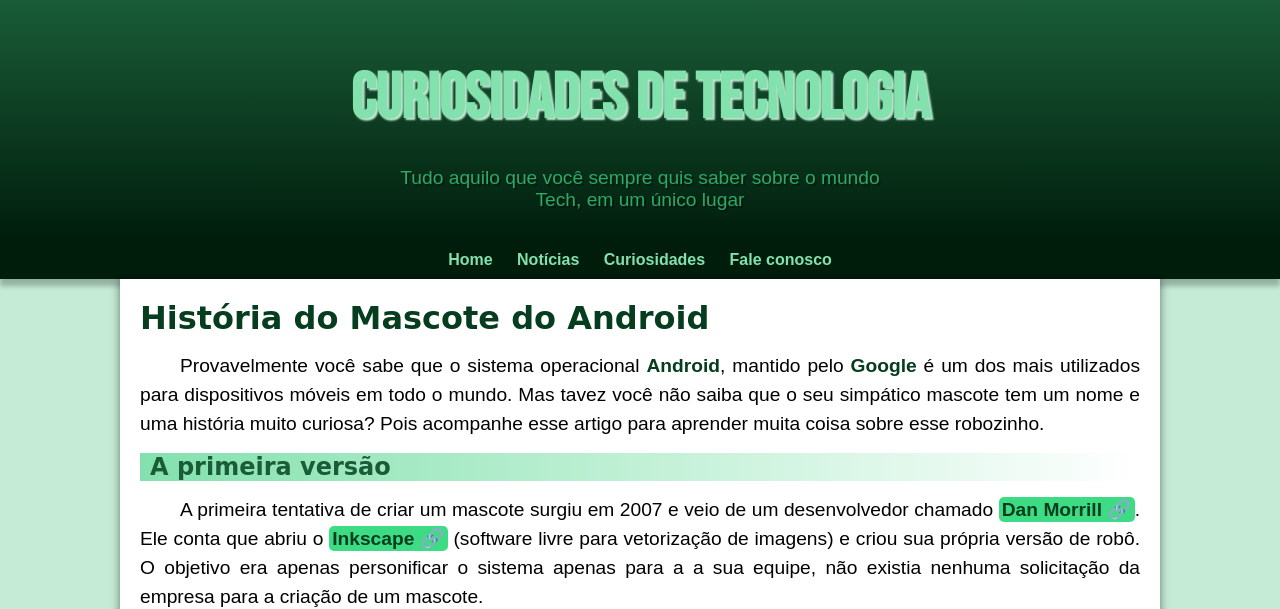
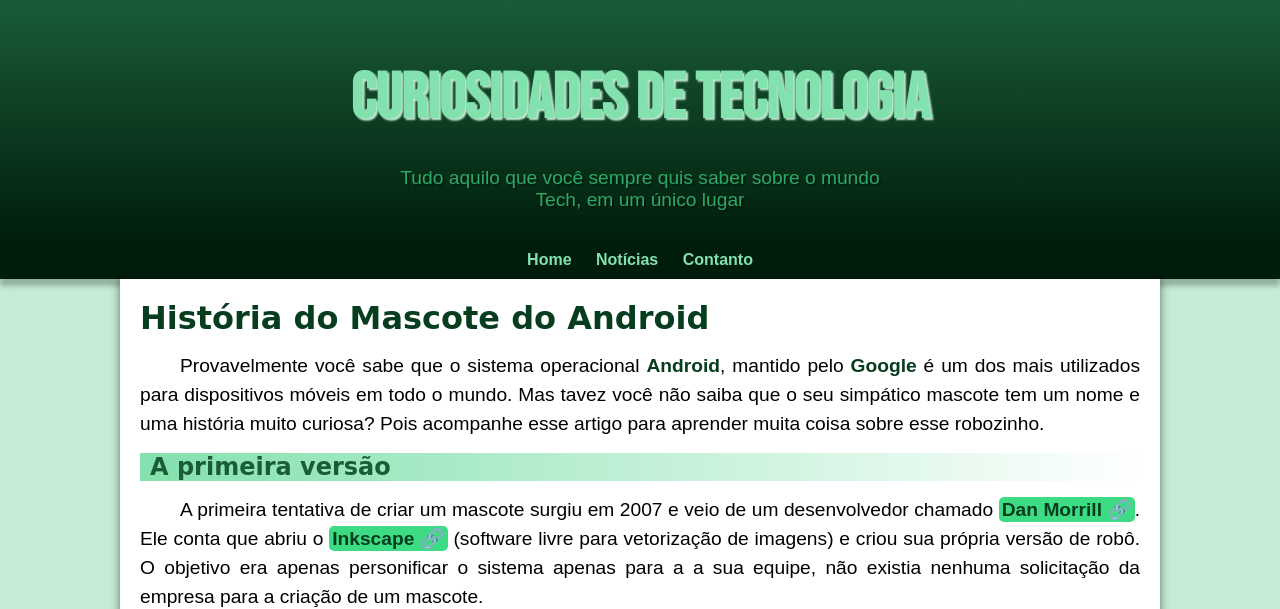
Before and after one commit to pedrocanhep/projeto-android, a plain HTML site: page index.html in a window 1280 px wide. Shown: the top 609 px of the page. Drawn offline with Linux system fonts and the light colour scheme.

Commit message:
Mudança no menu

```diff
--- a/index.html
+++ b/index.html
@@ -17,8 +17,7 @@
     <nav>
         <a href="#">Home</a>
         <a href="#">Notícias</a>
-        <a href="#">Curiosidades</a>
-        <a href="#">Fale conosco</a>
+        <a href="#">Contanto</a>
     </nav>
     <main>
         <article>
```
